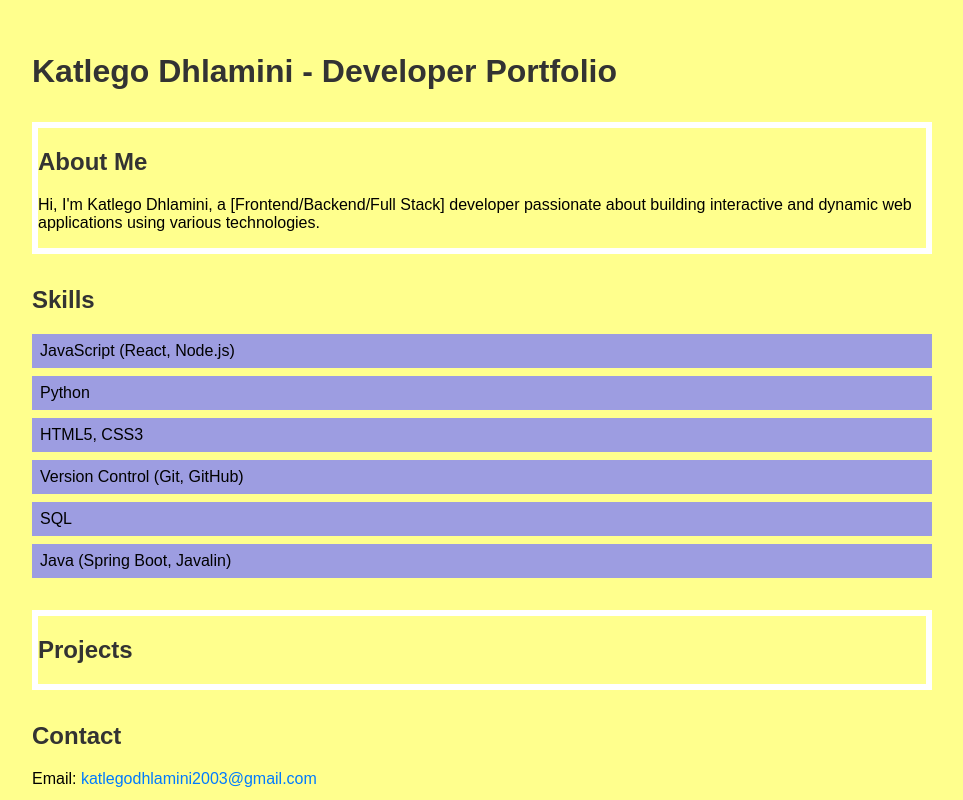
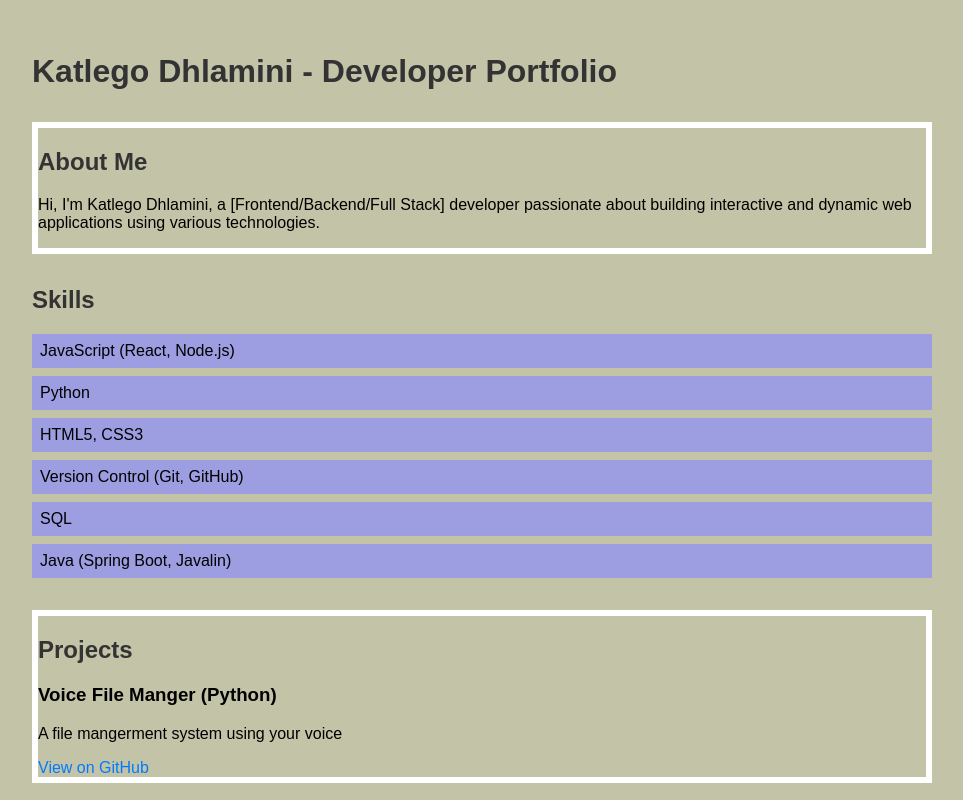
Before and after one commit to katdev16/kat-portfolio, a React (Create React App) app in the folder my-app/: page / in a window 1280 px wide. Shown: the top 800 px of the page, without its empty margins (158-1121 px from the left). Built offline with nearby package versions, Linux system fonts and the light colour scheme.

Commit message:
love the colors

```diff
--- a/my-app/src/App.css
+++ b/my-app/src/App.css
@@ -2,7 +2,7 @@ body {
   font-family: Arial, sans-serif;
   margin: 0;
   padding: 0;
-  background-color: rgba(255, 255, 0, 0.447);
+  background-color: rgba(90, 90, 15, 0.359);
 }
 
 .App {
--- a/my-app/src/components/Projects.js
+++ b/my-app/src/components/Projects.js
@@ -5,20 +5,19 @@ const Projects = () => {
     <section id="projects">
       <h2>Projects</h2>
       <div className="project">
-        {/* <h3>WeShare App</h3>
+        <h3>Voice File Manger (Python)</h3>
         <p>
-          A full-stack social sharing platform using Java and Spring Boot, with Thymeleaf for the frontend and MySQL for
-          the database.
+          A file mangerment system using your voice
         </p>
         <a href="https://github.com/yourusername/weshare-app">View on GitHub</a>
       </div>
-      <div className="project">
+      {/* <div className="project">
         <h3>RobotWorld API</h3>
         <p>
           Developed an API for a robot simulation project using Java, Javalin, and PostgreSQL.
         </p>
-        <a href="https://github.com/yourusername/robotworld-api">View on GitHub</a> */}
-      </div>
+        <a href="https://github.com/yourusername/robotworld-api">View on GitHub</a>
+      </div> */}
     </section>
   );
 };
```
